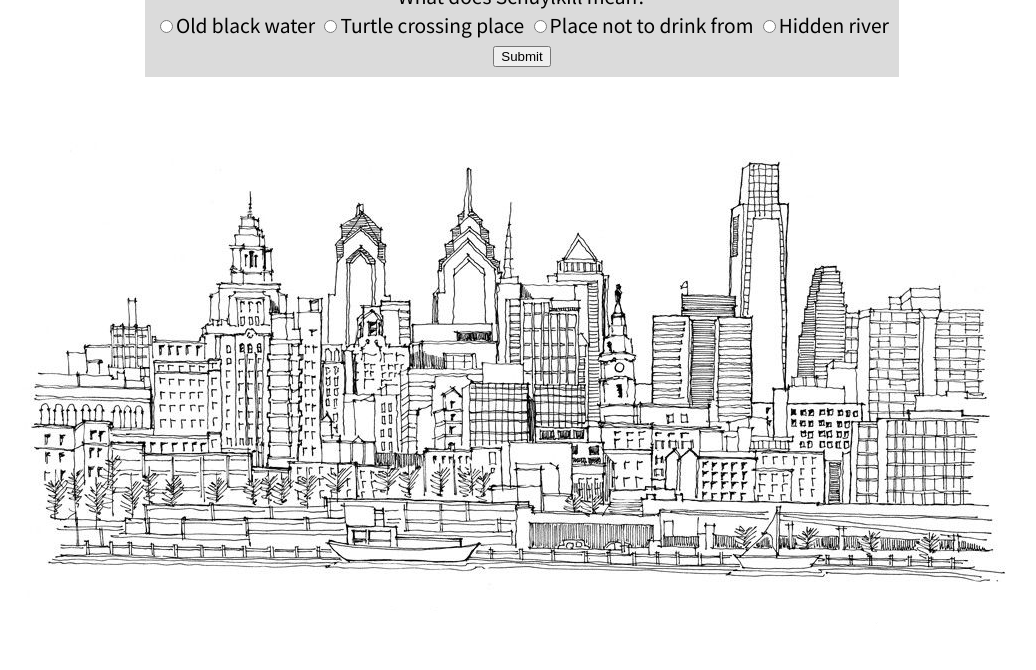
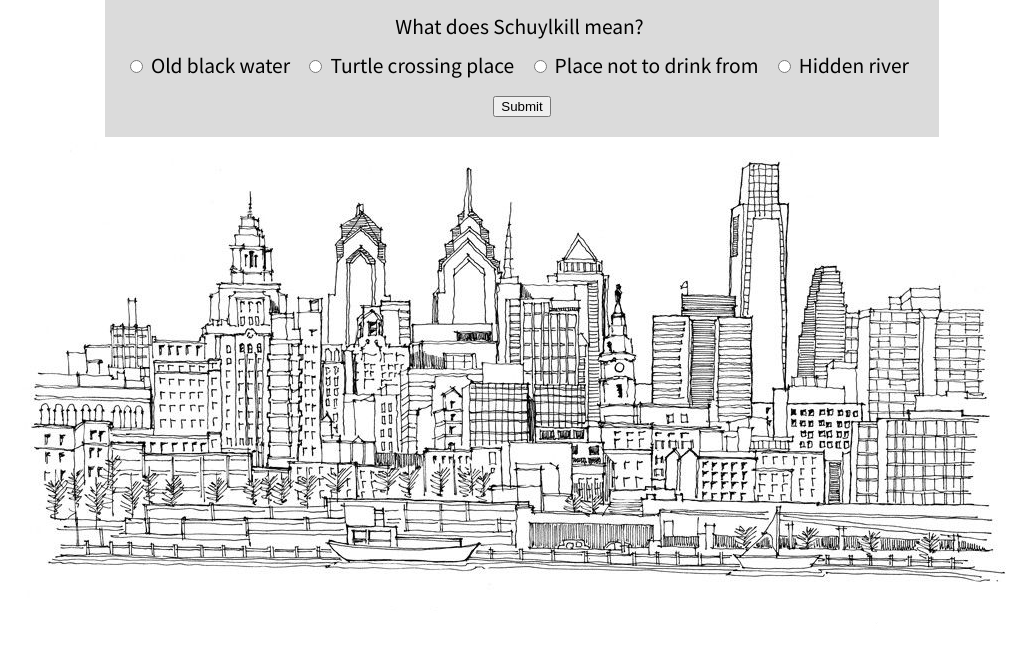
Before and after one commit to lindsaybstoner/TriviaGame, a plain HTML site: page index.html in a window 1280 px wide. Shown: the part 130-800 px from the top of the page, without its empty margins (118-1154 px from the left). Drawn offline with nearby package versions, Linux system fonts and the light colour scheme.

Commit message:
made more efficient

```diff
--- a/assets/css/style.css
+++ b/assets/css/style.css
@@ -17,6 +17,7 @@ h3{
 
 p {
     display: inline-flex;
+    padding: 0px 10px 0px 5px;
 }
 
 .container {
@@ -30,12 +31,12 @@ p {
 }
 
 .space {
-    padding: 10px 10px;
+    padding: 20px;
     text-align: center;
 }
 
 .separate{
-    padding-bottom: 10px;
+    padding-bottom: 20px;
 }
 
 .movedown{
--- a/assets/javascript/game.js
+++ b/assets/javascript/game.js
@@ -66,26 +66,11 @@ var questionNum = 0;
 
 function printQuestions() {
     $("#writeQuestion").html("<p>" + quizQuestion[questionNum].question + "</p>");
-    $("#writeAnswer1").html("<p>" + quizQuestion[questionNum].answers[0] + "</p>");
-    $("#writeAnswer2").html("<p>" + quizQuestion[questionNum].answers[1] + "</p>");
-    $("#writeAnswer3").html("<p>" + quizQuestion[questionNum].answers[2] + "</p>");
-    $("#writeAnswer4").html("<p>" + quizQuestion[questionNum].answers[3] + "</p>");
-//make them input tags not p tags
+
+    for (var i = 0; i < quizQuestion[questionNum].answers.length; i++){
+        $("#writeAnswer" + i).html("<p>" + quizQuestion[questionNum].answers[i] + "</p>");
+    }
 
 };
 
 printQuestions();
-
-/* for (var i = 0; i < quizQuestion.length; i++) {
-        $("#writeQuestions").html("<p>" + quizQuestion[i].question + "</p>");
-        //make an id for each of the quiz questions within the <p> need to do more canatination
-
-        for (var j = 0; j < quizQuestion[i].answers; j++) {
-             < form >
-                <input type="radio" name="" value="male">
-                    <input type="radio" name="gender" value="female">
-                        <input type="radio" name="gender" value="other">
-                            <input type="submit" value="Submit">
-                            </form>
-        }
-    }  */
--- a/index.html
+++ b/index.html
@@ -18,10 +18,10 @@
                 <div id="writeQuestion" class="separate"></div>
                 <form>
                     <div class="separate">
+                        <input type="radio" value="answer" name="answer"><span id="writeAnswer0"></span>
                         <input type="radio" value="answer" name="answer"><span id="writeAnswer1"></span>
                         <input type="radio" value="answer" name="answer"><span id="writeAnswer2"></span>
                         <input type="radio" value="answer" name="answer"><span id="writeAnswer3"></span>
-                        <input type="radio" value="answer" name="answer"><span id="writeAnswer4"></span>
                     </div>
                     <input type="submit" value="Submit" class="movedown">
                 </form>
```
